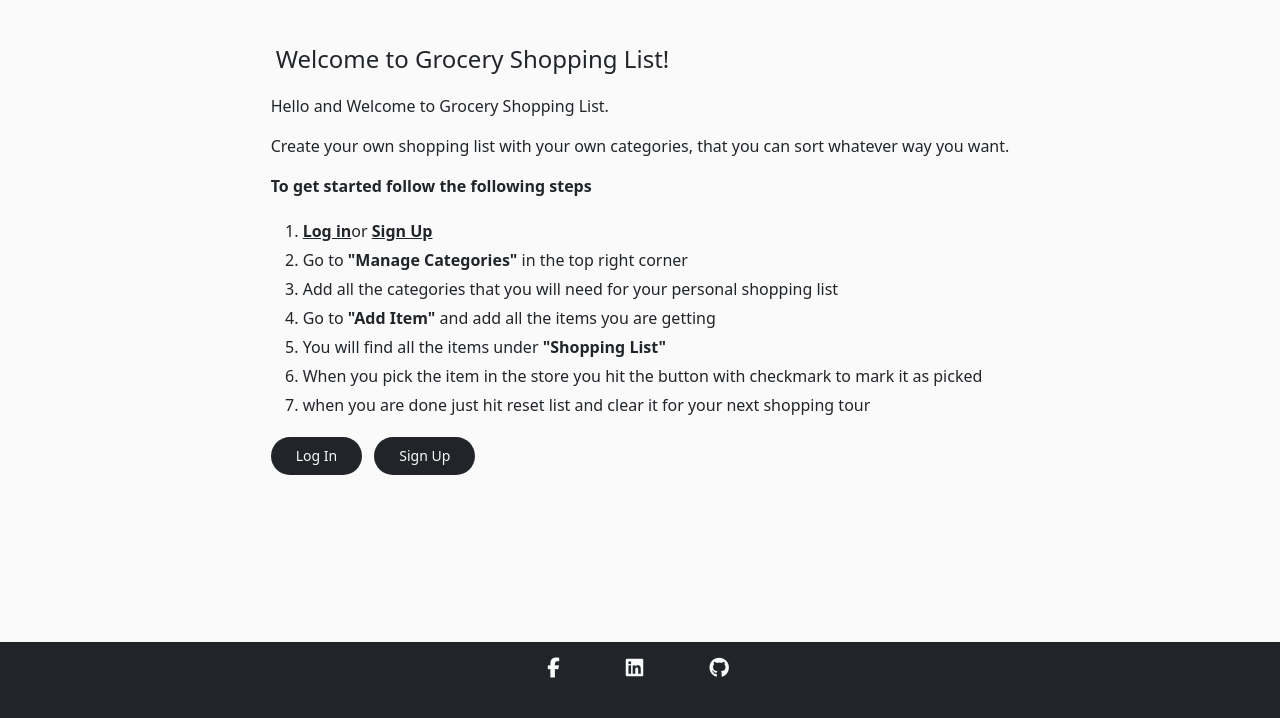
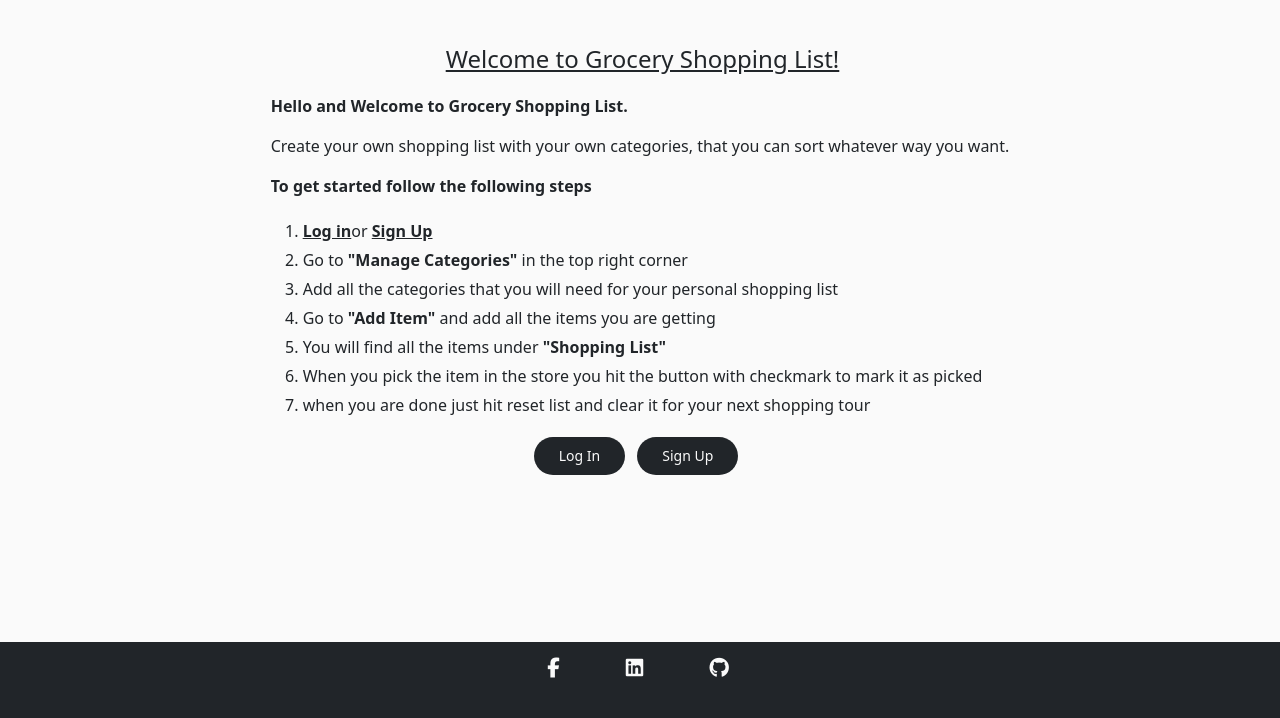
Before and after one commit to Stealthy20/grocery-shopping-list, a Django app: page / in a window 1280 px wide. Shown: the part 82-800 px from the top of the page. Run offline with Django 3.2, Linux system fonts and the light colour scheme; some libraries are stand-ins or nearby versions.

Commit message:
Style indext.html heading

```diff
--- a/grocery_shopping_list/settings.py
+++ b/grocery_shopping_list/settings.py
@@ -30,7 +30,7 @@ TEMPLATES_DIR = os.path.join(BASE_DIR, 'templates')
 SECRET_KEY = os.environ.get('SECRET_KEY')
 
 # SECURITY WARNING: don't run with debug turned on in production!
-DEBUG = True
+DEBUG = False
 
 ALLOWED_HOSTS = ['stealthy-grocery-shopping-list.herokuapp.com', 'localhost']
 
--- a/static/css/style.css
+++ b/static/css/style.css
@@ -12,6 +12,7 @@ h4 {
     margin-bottom: 20px;
     margin-top: 20px;
     padding-left: 5px;
+    text-decoration: underline;
 }
 
 /* Header Styling */
--- a/templates/index.html
+++ b/templates/index.html
@@ -9,9 +9,9 @@
         <div class="container d-flex justify-content-center">
             <div class="row">
                 <div class="col">
-                    <h4>Welcome {{ user.username }}</h4>
+                    <h4 class="text-center">Welcome {{ user.username }}</h4>
                     <div>
-                        <p>Hello and Welcome to Grocery Shopping List.</p>
+                        <p><strong>Hello and Welcome to Grocery Shopping List.</strong></p>
                         <p>Create your own shopping list with your own categories, that you can sort whatever way you want.</p>
                         <div>
                             <p><strong>To get started follow the following steps</strong></p>
@@ -24,7 +24,7 @@
                                 <li>When you are done just hit reset list and clear it for your next shopping tour</li>
                             </ol>
                         </div>
-                        <div class="btn-div">
+                        <div class="btn-div text-center">
                             <a class="btn btn-global" href="{% url 'shopping_list' %}" role="button">Go to your shopping list</a>
                             <a class="btn btn-global" href="{% url 'category' %}" role="button">Manage your Catagories</a>
                         </div>
@@ -38,9 +38,9 @@
         <div class="container d-flex justify-content-center">
             <div class="row">
                 <div class="col">
-                    <h4>Welcome to Grocery Shopping List!</h4>
+                    <h4 class="text-center">Welcome to Grocery Shopping List!</h4>
                     <div>
-                        <p>Hello and Welcome to Grocery Shopping List.</p>
+                        <p><strong>Hello and Welcome to Grocery Shopping List.</strong></p>
                         <p>Create your own shopping list with your own categories, that you can sort whatever way you want.</p>
                         <div>
                             <p><strong>To get started follow the following steps</strong></p>
@@ -54,7 +54,7 @@
                                 <li>when you are done just hit reset list and clear it for your next shopping tour</li>
                             </ol>
                         </div>
-                        <div class="btn-div">
+                        <div class="btn-div text-center">
                             <a class="btn btn-global" href="{% url 'account_login' %}" role="button">Log In</a>
                             <a class="btn btn-global" href="{% url 'account_signup' %}" role="button">Sign Up</a>
                         </div>
```
